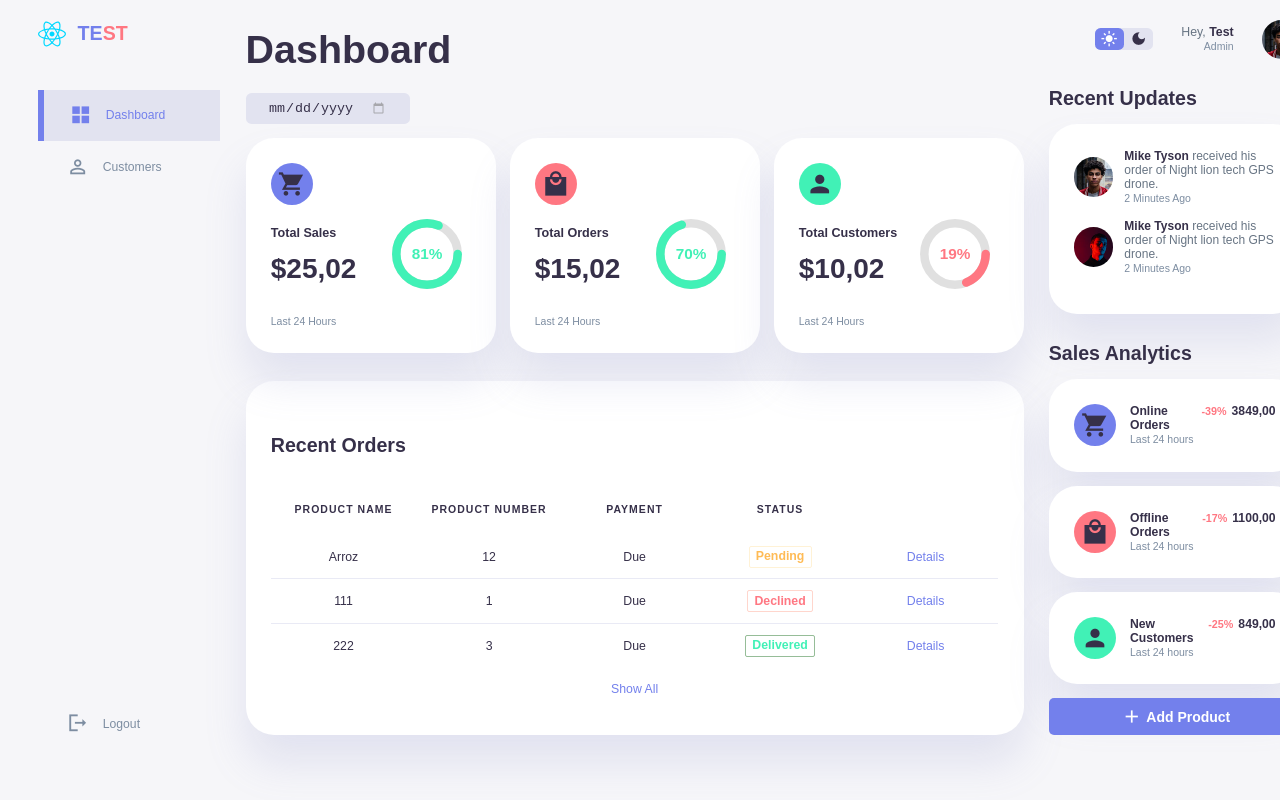
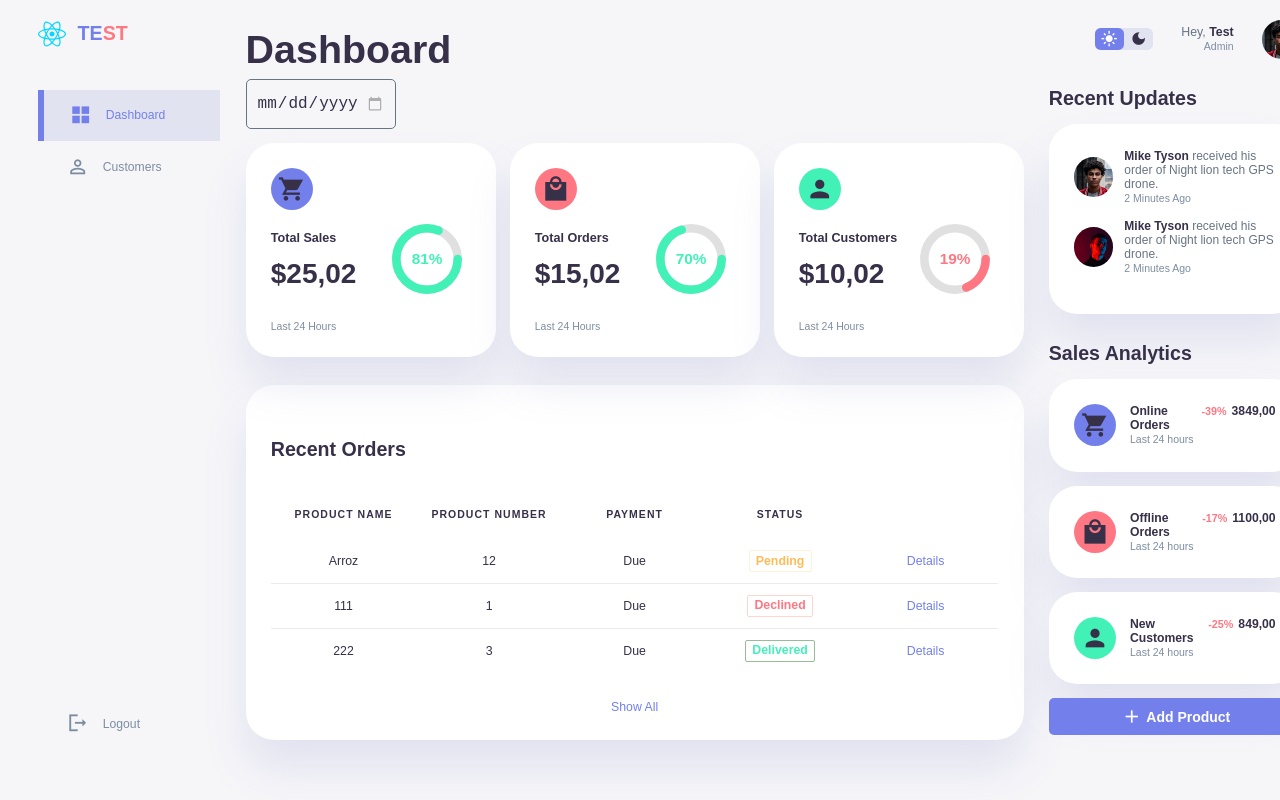
Before and after one commit to dxdns/react-components, a React (Vite) app: page / in a window 1280 px wide. Shown: the top 800 px of the page. Built offline with nearby package versions, Linux system fonts and the light colour scheme.

Commit message:
input date style

```diff
--- a/src/components/date-picker/index.tsx
+++ b/src/components/date-picker/index.tsx
@@ -1,16 +1,16 @@
+import React from "react"
+import Input from "../input"
 import "./style.css"
 
-type Props = {
-    onChange?: (value: string) => void
-}
+type Props = React.InputHTMLAttributes<HTMLInputElement> & {}
 
-export default function DatePicker({ onChange }: Props) {
+export default React.forwardRef<HTMLInputElement, Props>(({ ...rest }, ref) => {
     return (
-        <div className="date">
-            <input
-                type="date"
-                onChange={(e) => onChange ? onChange(e.target.value) : null}
-            />
-        </div>
+        <Input
+            ref={ref}
+            {...rest}
+            className="date-picker"
+            type="date"
+        />
     )
-}
+})
--- a/src/components/date-picker/style.css
+++ b/src/components/date-picker/style.css
@@ -1,12 +1,5 @@
-.date {
-    display: inline-block;
+.date-picker {
     background: var(--color-light);
-    border-radius: var(--border-radius-1);
-    margin-top: 1rem;
-    padding: 0.5rem 1.6rem;
-
-    >input[type='date'] {
-        background: transparent;
     color: var(--color-dark);
     color-scheme: dark;
 
@@ -20,12 +13,3 @@
         opacity: 1;
     }
 }
-}
-
-/* @media (prefers-color-scheme: dark) {
-    .date {
-        >input[type='date'] {
-            color-scheme: dark;
-        }
-    }
-} */
--- a/src/pages/dashboard/index.tsx
+++ b/src/pages/dashboard/index.tsx
@@ -9,7 +9,9 @@ export default function Dashboard() {
     return (
         <>
             <h1>Dashboard</h1>
-            <DatePicker />
+            <DatePicker
+                onChange={(e) => console.log(e.target.value)}
+            />
 
             <div className="insights">
                 {insights.map((item, index) => (
--- a/src/pages/dashboard/style.css
+++ b/src/pages/dashboard/style.css
@@ -1,3 +1,7 @@
+.date-picker {
+    width: 150px !important;
+}
+
 .insights {
     display: grid;
     grid-template-columns: repeat(3, 1fr);
@@ -27,10 +31,10 @@
         margin-bottom: 2rem;
     }
 
-    >a {
+    &:last-child >a {
         text-align: center;
         display: block;
-        margin: 1rem auto;
+        margin-top: 2rem;
         color: var(--color-primary);
     }
 }
```
Lines whose indentation alone changed are shown as unchanged.
